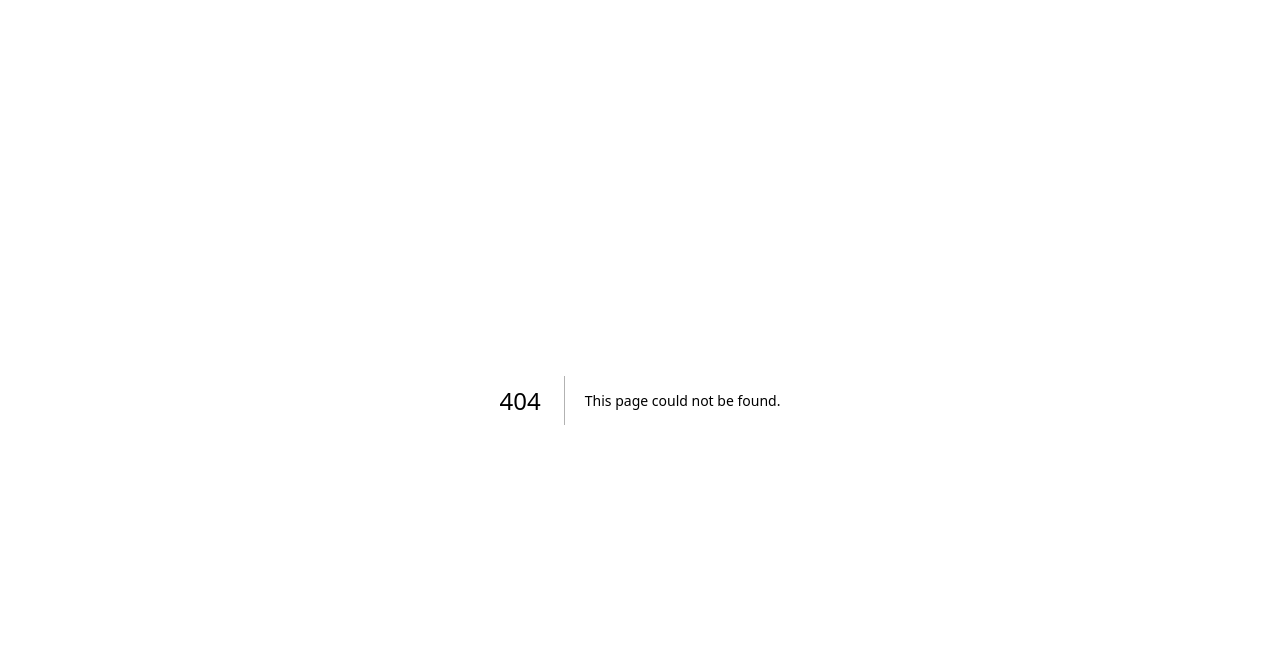
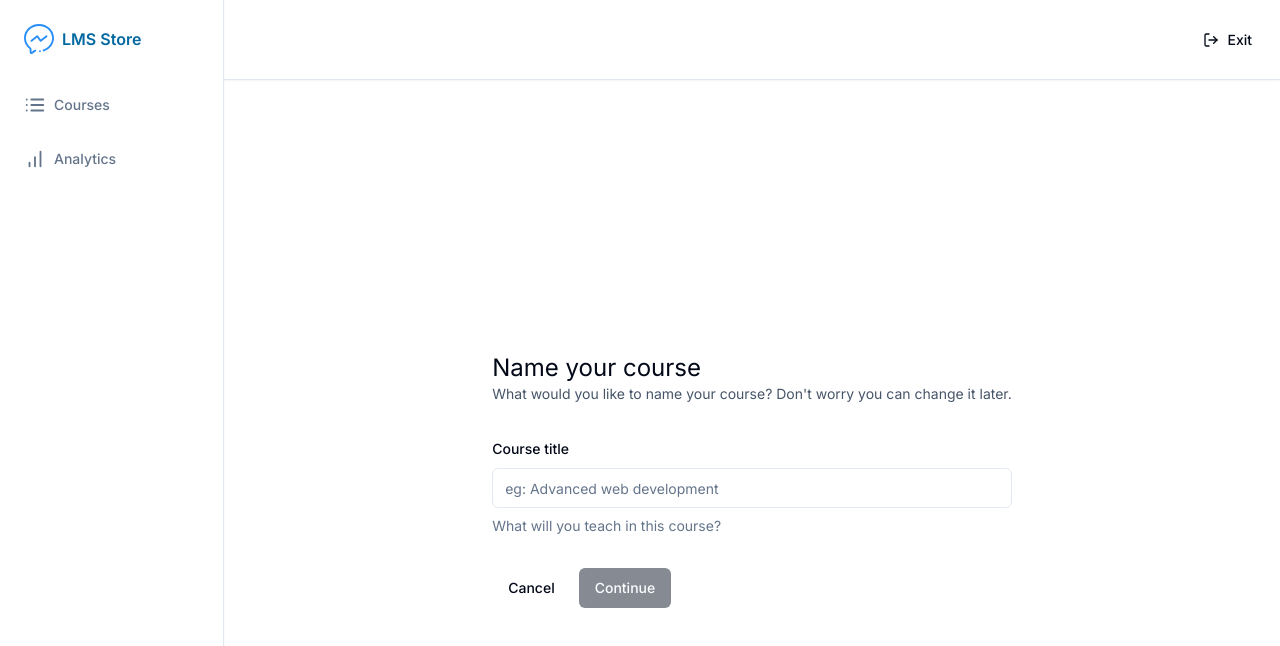
Before and after one commit to neonexus22/lms-platform-next13, a Next.js app: page /teacher/create in a window 1280 px wide. Before the commit this address had no page. Shown: the top 646 px of the page. Built offline with nearby package versions, Linux system fonts and the light colour scheme.

Commit message:
added create course form

```diff
--- /dev/null
+++ b/app/(dashboard)/(routes)/teacher/analytics/page.tsx
@@ -0,0 +1,7 @@
+type Props = {};
+
+const AnalyticsPage = (props: Props) => {
+  return <div>AnalyticsPage</div>;
+};
+
+export default AnalyticsPage;
--- a/app/(dashboard)/(routes)/teacher/courses/page.tsx
+++ b/app/(dashboard)/(routes)/teacher/courses/page.tsx
@@ -1,7 +1,16 @@
+import { buttonVariants } from "@/components/ui/button";
+import Link from "next/link";
+
 type Props = {};
 
 const CoursesPage = (props: Props) => {
-  return <div>CoursesPage</div>;
+  return (
+    <div className="p-6">
+      <Link href="/teacher/create" className={buttonVariants()}>
+        New Course
+      </Link>
+    </div>
+  );
 };
 
 export default CoursesPage;
--- /dev/null
+++ b/app/(dashboard)/(routes)/teacher/create/page.tsx
@@ -0,0 +1,100 @@
+"use client";
+
+import { z } from "zod";
+import axios from "axios";
+import { SubmitHandler, useForm } from "react-hook-form";
+import { useRouter } from "next/navigation";
+import { zodResolver } from "@hookform/resolvers/zod";
+
+import {
+  Form,
+  FormControl,
+  FormDescription,
+  FormField,
+  FormItem,
+  FormLabel,
+  FormMessage,
+} from "@/components/ui/form";
+import { Button, buttonVariants } from "@/components/ui/button";
+import { Input } from "@/components/ui/input";
+import Link from "next/link";
+import toast from "react-hot-toast";
+
+const formSchema = z.object({
+  title: z.string().min(1, { message: "Title is required." }),
+});
+
+type FormSchemaType = z.infer<typeof formSchema>;
+
+type Props = {};
+
+const CreatePage = (props: Props) => {
+  const router = useRouter();
+
+  const form = useForm<FormSchemaType>({
+    resolver: zodResolver(formSchema),
+    defaultValues: {
+      title: "",
+    },
+  });
+
+  const { isSubmitting, isValid } = form.formState;
+
+  const onSubmit: SubmitHandler<FormSchemaType> = async (values) => {
+    try {
+      const response = await axios.post("/api/course", values);
+      router.push(`/teacher/course/${response.data.id}`);
+    } catch (error: any) {
+      toast.error(error?.message || "Something went wrong!");
+    }
+  };
+
+  return (
+    <div className="max-w-5xl mx-auto flex md:items-center md:justify-center h-full p-6">
+      <div>
+        <h1 className="text-2xl">Name your course</h1>
+        <p className="text-sm text-slate-600">
+          What would you like to name your course? Don&apos;t worry you can
+          change it later.
+        </p>
+        <Form {...form}>
+          <form
+            onSubmit={form.handleSubmit(onSubmit)}
+            className="space-y-8 mt-8"
+          >
+            <FormField
+              control={form.control}
+              name="title"
+              render={({ field }) => (
+                <FormItem>
+                  <FormLabel>Course title</FormLabel>
+                  <FormControl>
+                    <Input
+                      {...field}
+                      disabled={isSubmitting}
+                      placeholder="eg: Advanced web development"
+                    />
+                  </FormControl>
+                  <FormDescription>
+                    What will you teach in this course?
+                  </FormDescription>
+                  <FormMessage />
+                </FormItem>
+              )}
+            />
+            <div className="flex items-center gap-x-2">
+              <Link href="/" className={buttonVariants({ variant: "ghost" })}>
+                Cancel
+              </Link>
+              <Button type="submit" disabled={!isValid || isSubmitting}>
+                Continue
+              </Button>
+            </div>
+          </form>
+        </Form>
+      </div>
+    </div>
+  );
+};
+
+export default CreatePage;
--- a/app/(dashboard)/_components/sidebar-routes.tsx
+++ b/app/(dashboard)/_components/sidebar-routes.tsx
@@ -1,4 +1,5 @@
 "use client";
+
 import { BarChart, Compass, Layout, List } from "lucide-react";
 import React from "react";
 import SidebarItem from "../../../components/sidebar-item";
--- a/app/layout.tsx
+++ b/app/layout.tsx
@@ -2,6 +2,7 @@
 import type { Metadata } from "next";
 import { Inter } from "next/font/google";
 import { ClerkProvider } from "@clerk/nextjs";
+import { ToastProvider } from "@/components/providers/toast-provider";
 
 const inter = Inter({ subsets: ["latin"] });
 
@@ -18,7 +19,10 @@
   return (
     <ClerkProvider>
       <html lang="en">
-        <body className={inter.className}>{children}</body>
+        <body className={inter.className}>
+          <ToastProvider />
+          {children}
+        </body>
       </html>
     </ClerkProvider>
   );
--- /dev/null
+++ b/components/providers/toast-provider.tsx
@@ -0,0 +1,5 @@
+"use client";
+
+import { Toaster } from "react-hot-toast";
+
+export const ToastProvider = () => <Toaster />;
--- /dev/null
+++ b/components/ui/form.tsx
@@ -0,0 +1,176 @@
+import * as React from "react"
+import * as LabelPrimitive from "@radix-ui/react-label"
+import { Slot } from "@radix-ui/react-slot"
+import {
+  Controller,
+  ControllerProps,
+  FieldPath,
+  FieldValues,
+  FormProvider,
+  useFormContext,
+} from "react-hook-form"
+
+import { cn } from "@/lib/utils"
+import { Label } from "@/components/ui/label"
+
+const Form = FormProvider
+
+type FormFieldContextValue<
+  TFieldValues extends FieldValues = FieldValues,
+  TName extends FieldPath<TFieldValues> = FieldPath<TFieldValues>
+> = {
+  name: TName
+}
+
+const FormFieldContext = React.createContext<FormFieldContextValue>(
+  {} as FormFieldContextValue
+)
+
+const FormField = <
+  TFieldValues extends FieldValues = FieldValues,
+  TName extends FieldPath<TFieldValues> = FieldPath<TFieldValues>
+>({
+  ...props
+}: ControllerProps<TFieldValues, TName>) => {
+  return (
+    <FormFieldContext.Provider value={{ name: props.name }}>
+      <Controller {...props} />
+    </FormFieldContext.Provider>
+  )
+}
+
+const useFormField = () => {
+  const fieldContext = React.useContext(FormFieldContext)
+  const itemContext = React.useContext(FormItemContext)
+  const { getFieldState, formState } = useFormContext()
+
+  const fieldState = getFieldState(fieldContext.name, formState)
+
+  if (!fieldContext) {
+    throw new Error("useFormField should be used within <FormField>")
+  }
+
+  const { id } = itemContext
+
+  return {
+    id,
+    name: fieldContext.name,
+    formItemId: `${id}-form-item`,
+    formDescriptionId: `${id}-form-item-description`,
+    formMessageId: `${id}-form-item-message`,
+    ...fieldState,
+  }
+}
+
+type FormItemContextValue = {
+  id: string
+}
+
+const FormItemContext = React.createContext<FormItemContextValue>(
+  {} as FormItemContextValue
+)
+
+const FormItem = React.forwardRef<
+  HTMLDivElement,
+  React.HTMLAttributes<HTMLDivElement>
+>(({ className, ...props }, ref) => {
+  const id = React.useId()
+
+  return (
+    <FormItemContext.Provider value={{ id }}>
+      <div ref={ref} className={cn("space-y-2", className)} {...props} />
+    </FormItemContext.Provider>
+  )
+})
+FormItem.displayName = "FormItem"
+
+const FormLabel = React.forwardRef<
+  React.ElementRef<typeof LabelPrimitive.Root>,
+  React.ComponentPropsWithoutRef<typeof LabelPrimitive.Root>
+>(({ className, ...props }, ref) => {
+  const { error, formItemId } = useFormField()
+
+  return (
+    <Label
+      ref={ref}
+      className={cn(error && "text-destructive", className)}
+      htmlFor={formItemId}
+      {...props}
+    />
+  )
+})
+FormLabel.displayName = "FormLabel"
+
+const FormControl = React.forwardRef<
+  React.ElementRef<typeof Slot>,
+  React.ComponentPropsWithoutRef<typeof Slot>
+>(({ ...props }, ref) => {
+  const { error, formItemId, formDescriptionId, formMessageId } = useFormField()
+
+  return (
+    <Slot
+      ref={ref}
+      id={formItemId}
+      aria-describedby={
+        !error
+          ? `${formDescriptionId}`
+          : `${formDescriptionId} ${formMessageId}`
+      }
+      aria-invalid={!!error}
+      {...props}
+    />
+  )
+})
+FormControl.displayName = "FormControl"
+
+const FormDescription = React.forwardRef<
+  HTMLParagraphElement,
+  React.HTMLAttributes<HTMLParagraphElement>
+>(({ className, ...props }, ref) => {
+  const { formDescriptionId } = useFormField()
+
+  return (
+    <p
+      ref={ref}
+      id={formDescriptionId}
+      className={cn("text-sm text-muted-foreground", className)}
+      {...props}
+    />
+  )
+})
+FormDescription.displayName = "FormDescription"
+
+const FormMessage = React.forwardRef<
+  HTMLParagraphElement,
+  React.HTMLAttributes<HTMLParagraphElement>
+>(({ className, children, ...props }, ref) => {
+  const { error, formMessageId } = useFormField()
+  const body = error ? String(error?.message) : children
+
+  if (!body) {
+    return null
+  }
+
+  return (
+    <p
+      ref={ref}
+      id={formMessageId}
+      className={cn("text-sm font-medium text-destructive", className)}
+      {...props}
+    >
+      {body}
+    </p>
+  )
+})
+FormMessage.displayName = "FormMessage"
+
+export {
+  useFormField,
+  Form,
+  FormItem,
+  FormLabel,
+  FormControl,
+  FormDescription,
+  FormMessage,
+  FormField,
+}
--- /dev/null
+++ b/components/ui/input.tsx
@@ -0,0 +1,25 @@
+import * as React from "react"
+
+import { cn } from "@/lib/utils"
+
+export interface InputProps
+  extends React.InputHTMLAttributes<HTMLInputElement> {}
+
+const Input = React.forwardRef<HTMLInputElement, InputProps>(
+  ({ className, type, ...props }, ref) => {
+    return (
+      <input
+        type={type}
+        className={cn(
+          "flex h-10 w-full rounded-md border border-input bg-background px-3 py-2 text-sm ring-offset-background file:border-0 file:bg-transparent file:text-sm file:font-medium placeholder:text-muted-foreground focus-visible:outline-none focus-visible:ring-2 focus-visible:ring-ring focus-visible:ring-offset-2 disabled:cursor-not-allowed disabled:opacity-50",
+          className
+        )}
+        ref={ref}
+        {...props}
+      />
+    )
+  }
+)
+Input.displayName = "Input"
+
+export { Input }
--- /dev/null
+++ b/components/ui/label.tsx
@@ -0,0 +1,26 @@
+"use client"
+
+import * as React from "react"
+import * as LabelPrimitive from "@radix-ui/react-label"
+import { cva, type VariantProps } from "class-variance-authority"
+
+import { cn } from "@/lib/utils"
+
+const labelVariants = cva(
+  "text-sm font-medium leading-none peer-disabled:cursor-not-allowed peer-disabled:opacity-70"
+)
+
+const Label = React.forwardRef<
+  React.ElementRef<typeof LabelPrimitive.Root>,
+  React.ComponentPropsWithoutRef<typeof LabelPrimitive.Root> &
+    VariantProps<typeof labelVariants>
+>(({ className, ...props }, ref) => (
+  <LabelPrimitive.Root
+    ref={ref}
+    className={cn(labelVariants(), className)}
+    {...props}
+  />
+))
+Label.displayName = LabelPrimitive.Root.displayName
+
+export { Label }
```
Also changed, not shown: package.json (+7 -1 lines), 1 other file (tests, documents, lock files or other folders).
